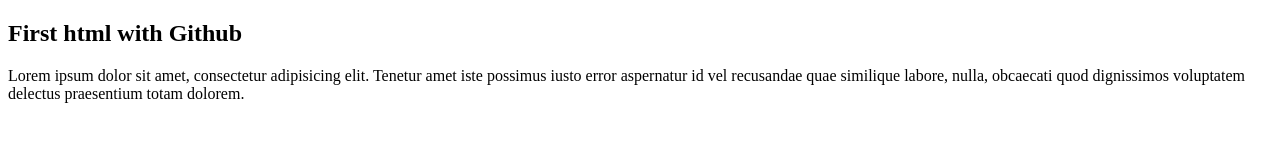
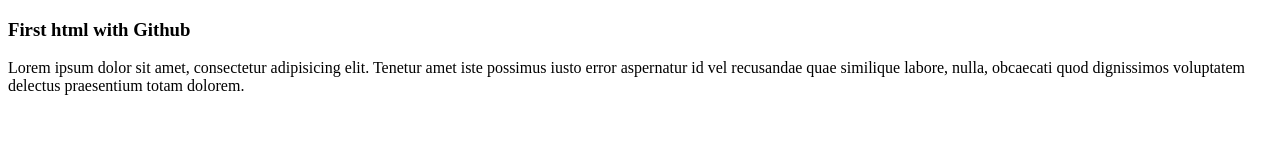
Before and after one commit to JosePinez/dwec_19_start, a plain HTML site: page index.html in a window 1280 px wide. Drawn offline with Linux system fonts and the light colour scheme.

Commit message:
[INDEX] Commit h1 to h3

```diff
--- a/index.html
+++ b/index.html
@@ -7,7 +7,7 @@
     <title>Start with Github</title>
 </head>
 <body>
-    <h2>First html with Github</h2>
+    <h3>First html with Github</h3>
     <p>Lorem ipsum dolor sit amet, consectetur adipisicing elit. Tenetur amet iste possimus iusto error aspernatur id vel recusandae quae similique labore, nulla, obcaecati quod dignissimos voluptatem delectus praesentium totam dolorem.</p>
 </body>
 </html>
```
